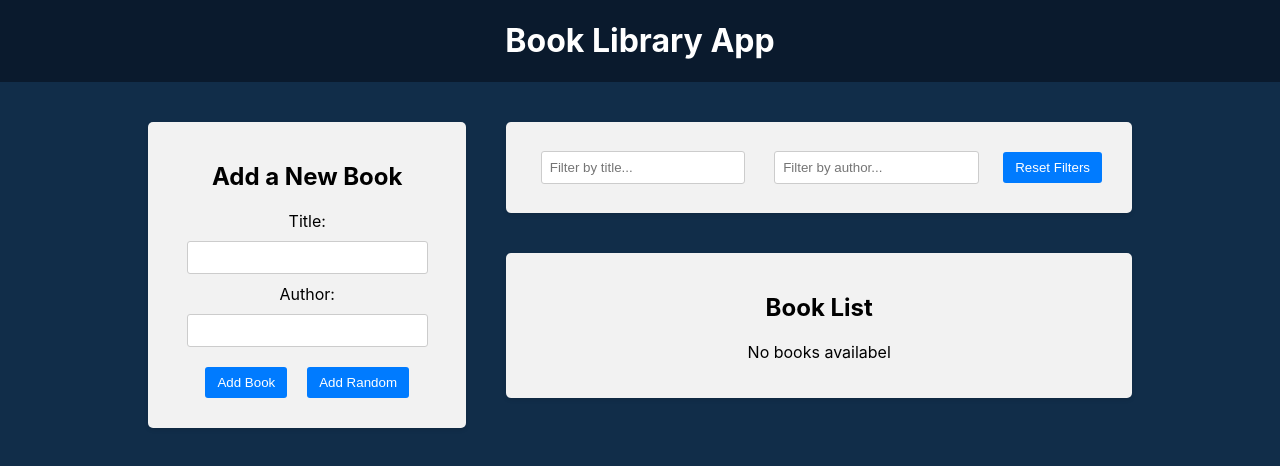
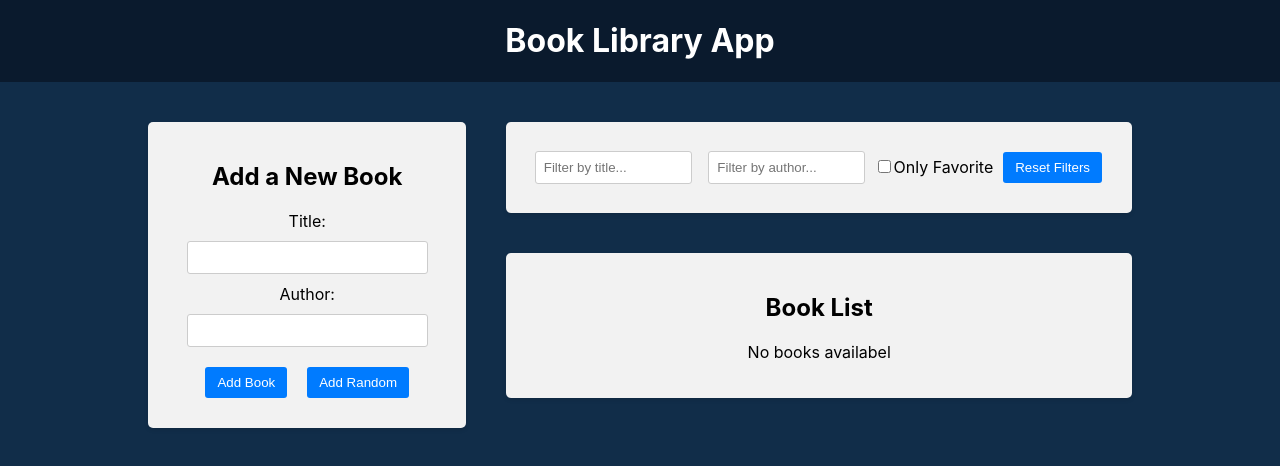
Before and after one commit to 95Kiryl/ToDoList_React, a React (Create React App) app in the folder 30-react-redux/frontend/: page / in a window 1280 px wide. Shown: the top 466 px of the page. Built offline with nearby package versions, Linux system fonts and the light colour scheme.

Commit message:
Favorite checkbox filter

```diff
--- a/30-react-redux/frontend/src/components/BookList/BookList.js
+++ b/30-react-redux/frontend/src/components/BookList/BookList.js
@@ -1,6 +1,6 @@
 import { deleteBook, toggleFavorite } from '../../redux/books/actionCreators';
 import { useDispatch, useSelector } from 'react-redux';
-import { selectTitleFilter, selectAuthorFilter } from '../../redux/slices/filterSlice';
+import { selectTitleFilter, selectAuthorFilter, selectOnlyFavoriteFilter } from '../../redux/slices/filterSlice';
 import { BsBookmarkStarFill, BsBookmarkStar } from 'react-icons/bs';
 import './BookList.css';
 
@@ -8,6 +8,7 @@ const BookList = () => {
     const books = useSelector((state) => state.books);
     const titleFilter = useSelector(selectTitleFilter);
     const authorFilter = useSelector(selectAuthorFilter);
+    const onlyFavoriteFilter = useSelector(selectOnlyFavoriteFilter);
     const dispatch = useDispatch();
 
     const handleDeleteBook = (id) => {
@@ -21,8 +22,9 @@ const BookList = () => {
     const filteredBooks = books.filter((book) => {
         const matchesTitle = book.title.toLowerCase().includes(titleFilter.toLowerCase());
         const matchesAuthor = book.author.toLowerCase().includes(authorFilter.toLowerCase());
+        const matchesFavorite = onlyFavoriteFilter ? book.isFavorite : true;
 
-        return matchesTitle && matchesAuthor;
+        return matchesTitle && matchesAuthor && matchesFavorite;
     })
 
     return (
--- a/30-react-redux/frontend/src/components/Filter/Filter.js
+++ b/30-react-redux/frontend/src/components/Filter/Filter.js
@@ -1,4 +1,4 @@
-import { setTitleFilter, selectTitleFilter, resetFilters, setAuthorFilter, selectAuthorFilter } from '../../redux/slices/filterSlice';
+import { setTitleFilter, selectTitleFilter, resetFilters, setAuthorFilter, selectAuthorFilter, setOnlyFavoriteFilter, selectOnlyFavoriteFilter } from '../../redux/slices/filterSlice';
 import { useDispatch, useSelector } from 'react-redux';
 import './Filter.css';
 
@@ -6,13 +6,18 @@ const Filter = () => {
     const dispatch = useDispatch();
     const titleFilter = useSelector(selectTitleFilter);
     const authorFilter = useSelector(selectAuthorFilter);
+    const onlyFavoriteFilter = useSelector(selectOnlyFavoriteFilter);
 
     const handleTitleFilterChange = (e) => {
-        dispatch(setTitleFilter(e.target.value))
+        dispatch(setTitleFilter(e.target.value));
     }
 
     const handleAuthorFilterChange = (e) => {
-        dispatch(setAuthorFilter(e.target.value))
+        dispatch(setAuthorFilter(e.target.value));
+    }
+
+    const handleOnlyFavoriteFilterChange = () => {
+        dispatch(setOnlyFavoriteFilter());
     }
 
     const handleResetFilters = () => {
@@ -36,6 +41,12 @@ const Filter = () => {
                         type="text"
                         placeholder="Filter by author..." />
                 </div>
+                <div className='filtergroup'>
+                    <label>
+                        <input type='checkbox' checked={onlyFavoriteFilter} onChange={handleOnlyFavoriteFilterChange} />
+                        Only Favorite
+                    </label>
+                </div>
                 <button type="button" onClick={handleResetFilters}>Reset Filters</button>
             </div>
         </div>
--- a/30-react-redux/frontend/src/redux/slices/filterSlice.js
+++ b/30-react-redux/frontend/src/redux/slices/filterSlice.js
@@ -2,7 +2,8 @@ import { createSlice } from '@reduxjs/toolkit';
 
 const initialState = {
     title: '',
-    author: ''
+    author: '',
+    onlyFavorite: false
 }
 
 const filterSlice = createSlice({
@@ -16,16 +17,21 @@ const filterSlice = createSlice({
         setAuthorFilter: (state, action) => {
             state.author = action.payload;
         },
-        resetFilters: (state) => {
+        setOnlyFavoriteFilter: (state) => {
+            state.onlyFavorite = !state.onlyFavorite;
+        },
+        resetFilters: () => {
             return initialState;
-        }
+        },
     }
 })
 
-export const { setTitleFilter, setAuthorFilter, resetFilters } = filterSlice.actions;
+export const { setTitleFilter, setAuthorFilter, setOnlyFavoriteFilter, resetFilters } = filterSlice.actions;
 
 export const selectTitleFilter = (state) => state.filter.title;
 
 export const selectAuthorFilter = (state) => state.filter.author;
 
+export const selectOnlyFavoriteFilter = (state) => state.filter.onlyFavorite;
+
 export default filterSlice.reducer;
```
